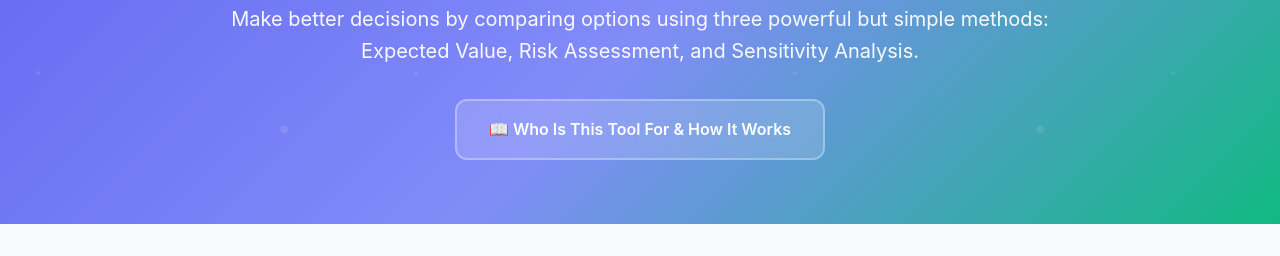
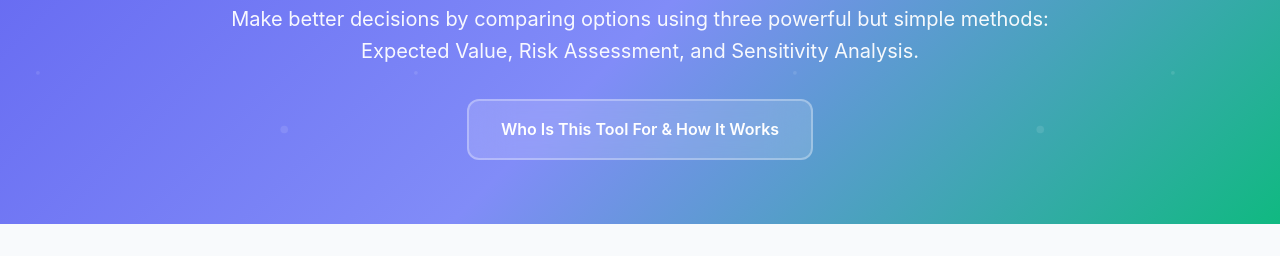
Before and after one commit to nicolevalentini/Strategic_Decision_Analysis_Tool, a plain HTML site: page index.html in a window 1280 px wide. Shown: the part 154-410 px from the top of the page. Drawn offline with nearby package versions, Linux system fonts and the light colour scheme.

Commit message:
Remove emoji from header link text

```diff
--- a/index.html
+++ b/index.html
@@ -15,7 +15,7 @@
       Make better decisions by comparing options using three powerful but simple methods:
       Expected Value, Risk Assessment, and Sensitivity Analysis.
     </p>
-    <a href="about.html" class="header-link">📖 Who Is This Tool For & How It Works</a>
+    <a href="about.html" class="header-link">Who Is This Tool For & How It Works</a>
   </div>
 
   <div class="container">
```
